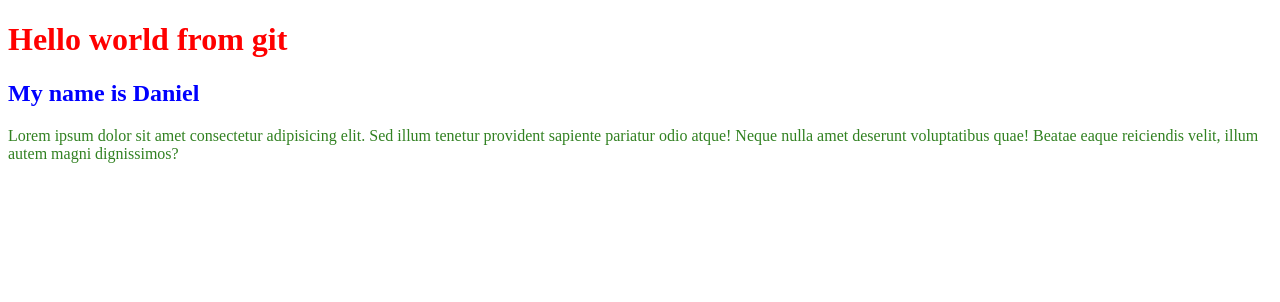
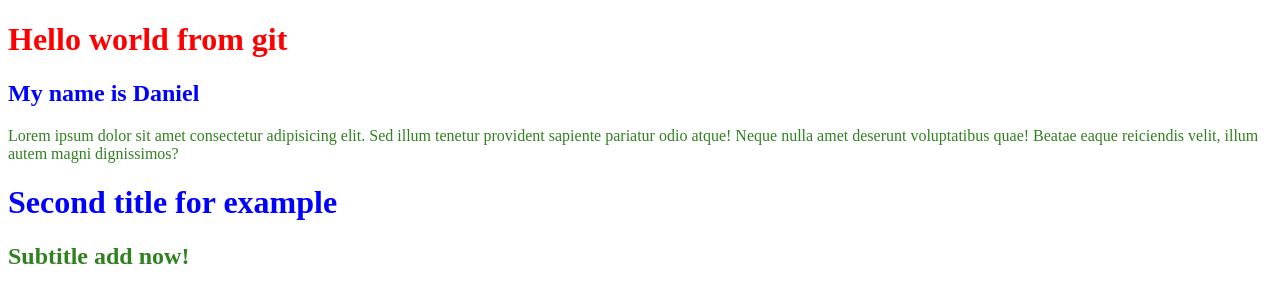
Before and after one commit to Eriold/Example, a plain HTML site: page index.html in a window 1280 px wide. Drawn offline with Linux system fonts and the light colour scheme.

Commit message:
fourth commit. Add new code in index.html

```diff
--- a/index.html
+++ b/index.html
@@ -12,5 +12,8 @@
     <h1 class="color color-red">Hello world from git</h1>
     <h2 class="color color-blue">My name is Daniel</h2>
     <p class="color">Lorem ipsum dolor sit amet consectetur adipisicing elit. Sed illum tenetur provident sapiente pariatur odio atque! Neque nulla amet deserunt voluptatibus quae! Beatae eaque reiciendis velit, illum autem magni dignissimos?</p>
+
+    <h1 class="color color-blue"> Second title for example</h1>
+    <h2 class="color">Subtitle add now!</h2>
 </body>
 </html>
```
